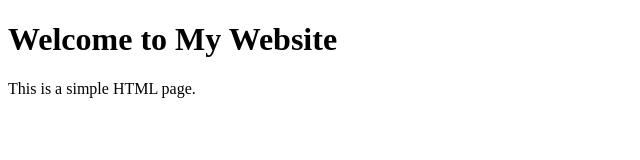
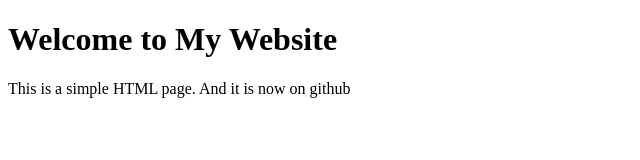
Before and after one commit to KhayelihleM/learn-git, a plain HTML site: page index.html in a window 1280 px wide. Shown: the whole page, without its empty margins (0-640 px from the left). Drawn offline with Linux system fonts and the light colour scheme.

```diff
--- a/index.html
+++ b/index.html
@@ -7,6 +7,6 @@
 </head>
 <body>
   <h1>Welcome to My Website</h1>
-  <p>This is a simple HTML page.</p>
+  <p>This is a simple HTML page. And it is now on github</p>
 </body>
 </html>
```
